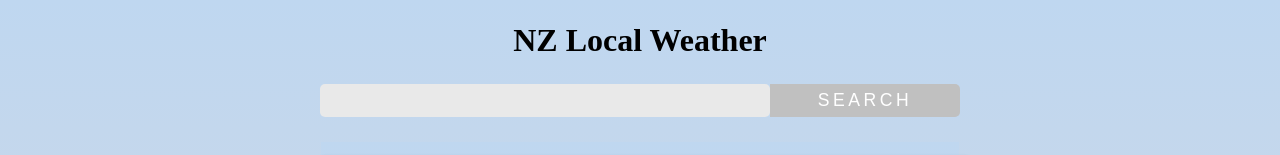
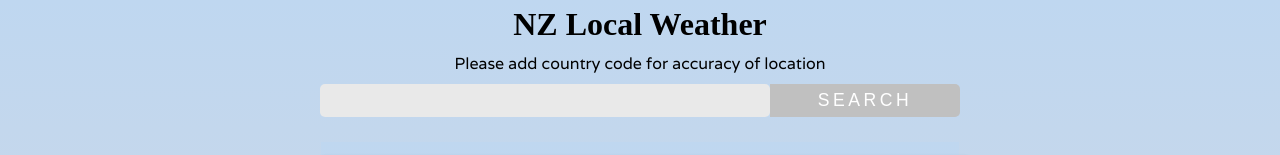
Before and after one commit to Jared-James/react-weather-app, a React app: page / in a window 1280 px wide. Shown: the top 155 px of the page. Built offline with nearby package versions, Linux system fonts and the light colour scheme; no server answers.

Commit message:
added to header component

```diff
--- a/src/components/Header.jsx
+++ b/src/components/Header.jsx
@@ -4,6 +4,7 @@ const Header = () => (
     <>
         <div id="title">
             <h1>NZ Local Weather</h1>
+            <p>Please add country code for accuracy of location</p>
         </div>
     </>
 )
--- a/styles/components/Header.scss
+++ b/styles/components/Header.scss
@@ -1,7 +1,12 @@
 #title {
     display: flex;
+    flex-direction: column;
     justify-content: center;
     align-items: center;
     height: 10vh;
     width: 100%;
 }
+
+#title > p {
+    margin-top: 10px;
+}
```
